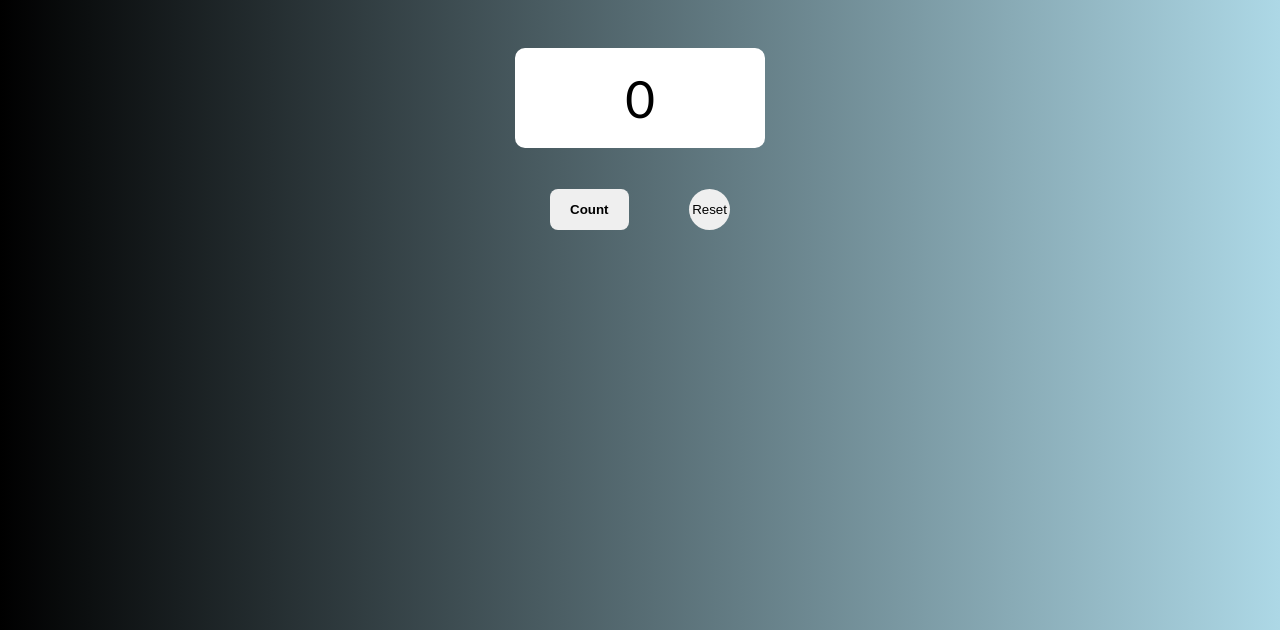
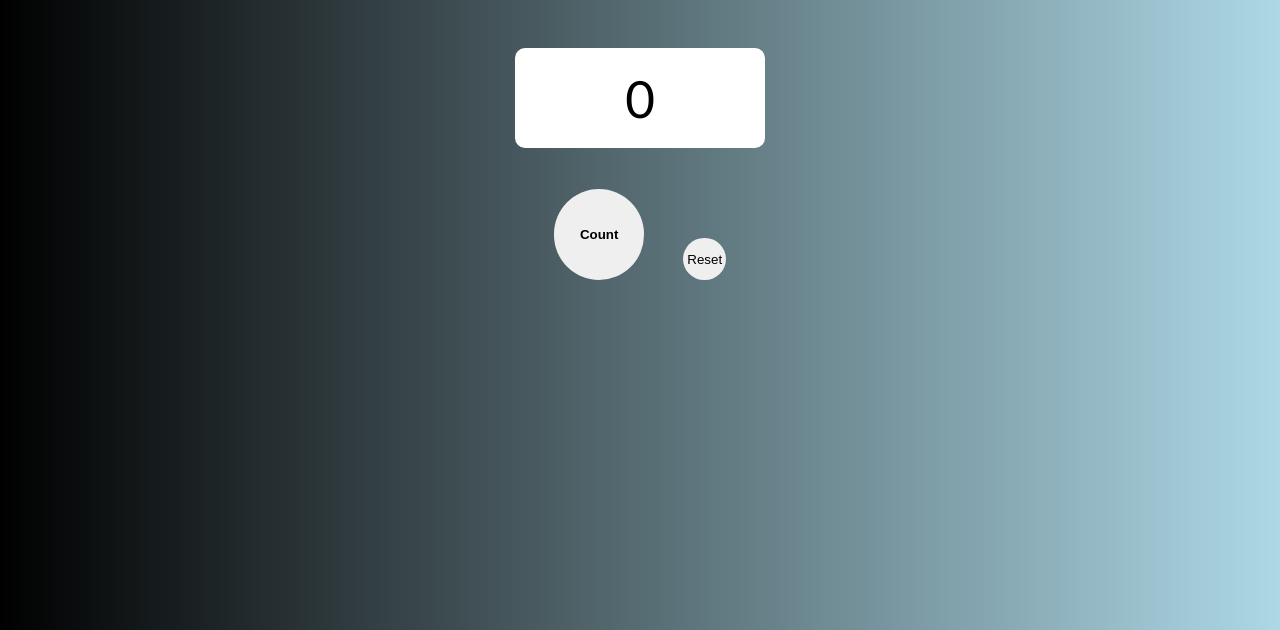
Before and after one commit to muhammadzubairmoosani/JS-Tally-Counter.github.io, a plain HTML site: page index.html in a window 1280 px wide. Shown: the part 170-800 px from the top of the page. Drawn offline with Linux system fonts and the light colour scheme.

Commit message:
first commit

```diff
--- a/CSS-and-Script-files/counter.css
+++ b/CSS-and-Script-files/counter.css
@@ -41,13 +41,21 @@ h2 {
 .inner_div {
     display: flex;
     flex-direction: row;
-    width: 180px;
-    justify-content: space-between;
+    width: 250px;
+    justify-content: space-evenly;
+    align-items: flex-end;
+}
+
+@media (max-width: 320px) {
+    .inner_div {
+        width: 80%;
+        justify-content: space-evenly;
+    }
 }
 
 .button1 {
-    padding: 8px 20px;
-    border-radius: 8px;
+    padding: 38px 26px;
+    border-radius: 15em;
     border: none;
     font-weight: bold;
     outline: none;
@@ -58,9 +66,10 @@ h2 {
 }
 
 .button2 {
-    padding: 13px 3px;
+    padding: 14px 4px;
     border-radius: 2em;
     border: none;
+    max-height: 42px;
     outline: none;
 }
 
```
